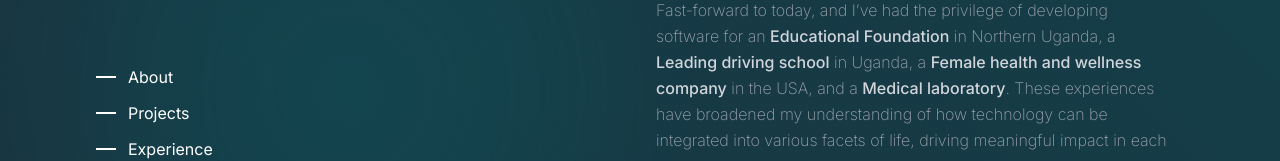
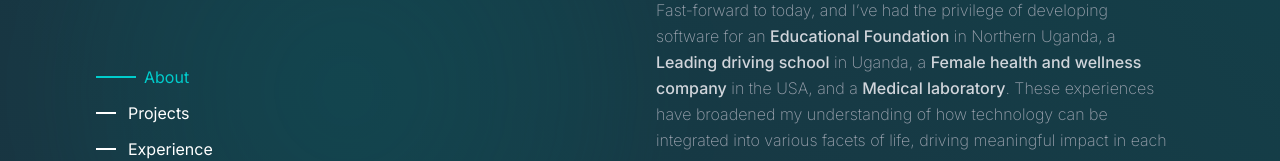
Before and after one commit to enoskyeza/portfolio, a Next.js app: page / in a window 1280 px wide. Shown: the part 257-418 px from the top of the page. Built offline with nearby package versions, Linux system fonts and the light colour scheme.

Commit message:
modify link state handler

```diff
--- a/src/components/nav.tsx
+++ b/src/components/nav.tsx
@@ -1,27 +1,33 @@
 import React, { useState } from "react";
 
 const Nav = () => {
-    const [activeLink, setActiveLink] = useState('');
+    const [activeLink, setActiveLink] = useState('about-section');
 
     const handleLinkClick = (link: string) => {
         setActiveLink(link);
     };
 
-    const links = [
-        'About', 'Projects', 'Experience'
-    ]
 
     return (
         <div className="flex flex-col">
-            {links.map(link => (
             <a
-                key={link}
-                className={`nav-link-custom ${activeLink === link ? 'active' : ''}`}
-                onClick={() => handleLinkClick(link)}
+                className={`nav-link-custom ${activeLink === 'about-section' ? 'active' : ''}`}
+                onClick={() => handleLinkClick('about-section')}
             >
-                {link}
+                About
             </a>
-            ))}
+            <a
+                className={`nav-link-custom ${activeLink === 'project-section' ? 'active' : ''}`}
+                onClick={() => handleLinkClick('project-section')}
+            >
+                Projects
+            </a>
+            <a
+                className={`nav-link-custom ${activeLink === 'exp-section' ? 'active' : ''}`}
+                onClick={() => handleLinkClick('exp-section')}
+            >
+                Experience
+            </a>
         </div>
     )
 }
```
